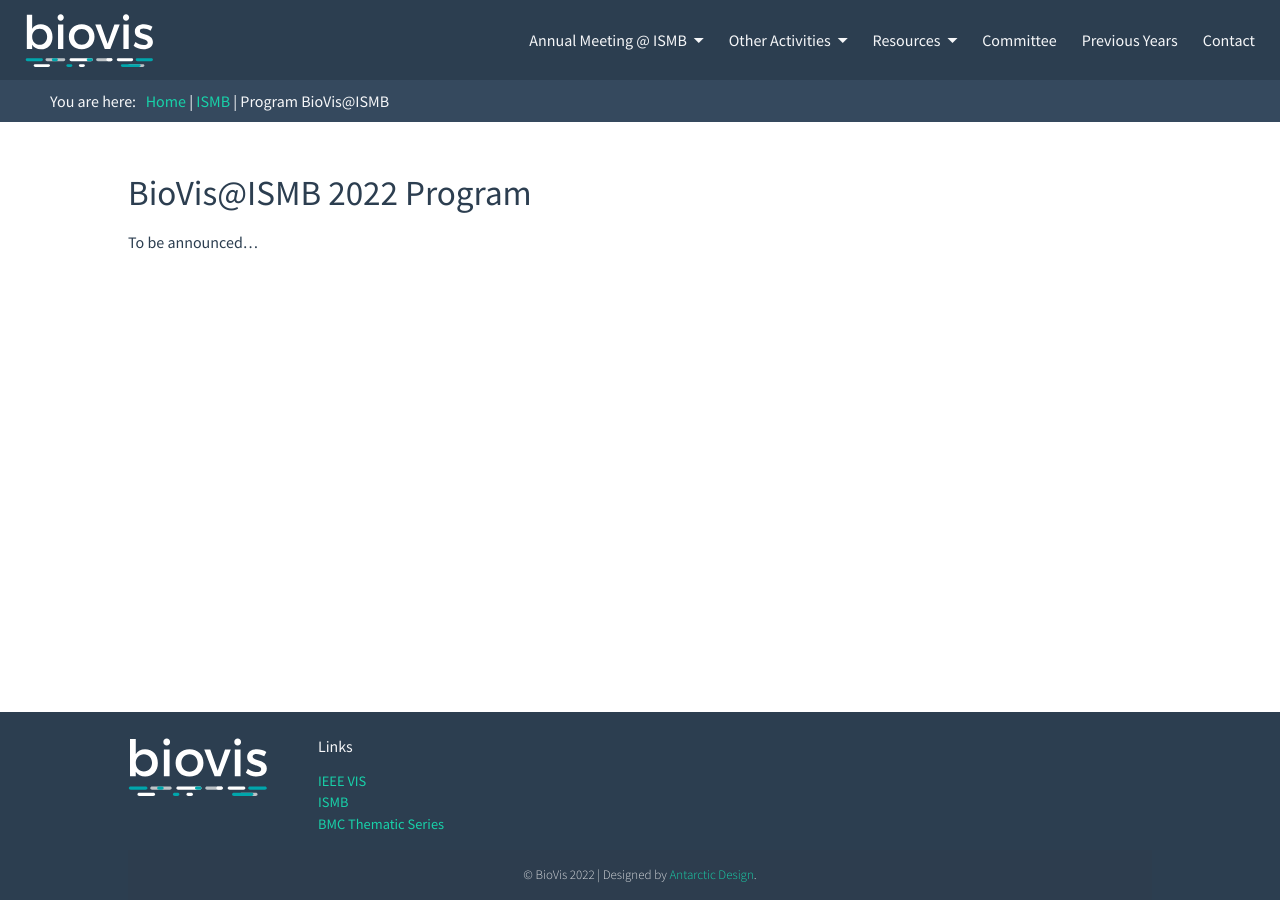
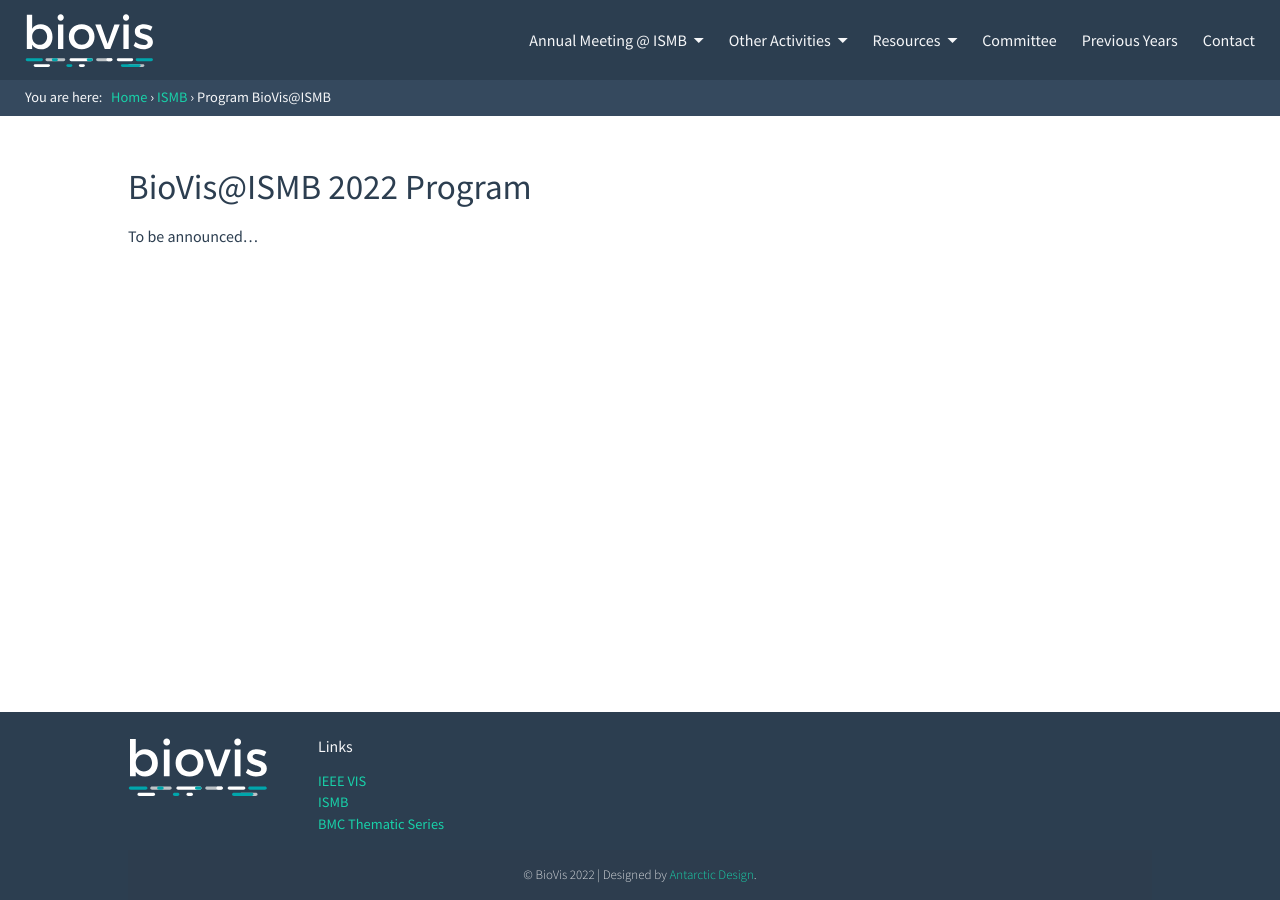
Before and after one commit to foreveremain/2024, a Jekyll site: the page built from program_ismb.md, in a window 1280 px wide. Built offline with Jekyll 4.4.1, drawn with Linux system fonts in a browser that asks for light colours.

Commit message:
fix breadcrumb

```diff
--- a/_layouts/page.html
+++ b/_layouts/page.html
@@ -1,18 +1,15 @@
 ---
 layout: default
 ---
-
-<div class="breadcrumbs moduletable">
-  <ul class="breadcrumb">
+<ul class="breadcrumb">
     <li class="active">You are here: &nbsp;</li>
-    <li><a href="{{ site.baseurl }}/" class="pathway">Home</a> |</li>
+    <li><a href="{{ site.baseurl }}/" class="pathway">Home</a> &rsaquo; </li>
     {% if page.back_title %}
-    <li><a href="{{ site.baseurl }}/{{page.back_url}}" class="pathway">{{page.back_title}}</a> |</li>
+    <li><a href="{{ site.baseurl }}/{{page.back_url}}" class="pathway">{{page.back_title}}</a> &rsaquo; </li>
     {% endif %}
     <li class="active"><span>{{ page.title }}</span></li>
-  </ul>
-</div>
+</ul>
 
 <article>
-{{ content }}
+    {{ content }}
 </article>
--- a/css/main.css
+++ b/css/main.css
@@ -92,7 +92,7 @@ h5 {
 }
 
 @media only screen and (max-width: 993px) {
-	.row {
+	.row.monospace {
 		flex-direction: column;
 	}
 
@@ -506,19 +506,17 @@ footer.page-footer .footer-copyright {
 }
 
 
-.breadcrumbs {
+.breadcrumb {
+	margin: 0;
     background-color: var(--background-color-dark);
     color: var(--text-color-on-dark);
-    padding: 1px 1px 1px 10px;
+	font-size: 90%;
+
+	padding: 0.5em calc(var(--base-gap) * 0.5);
 }
 
-.breadcrumbs a {
+.breadcrumb a {
 	color: var(--link-color-on-dark);
-}
-
-.breadcrumb {
-	margin: 0.5em 0;
-	font-size: 1rem;
 }
 
 .breadcrumb li {
--- a/ismb.html
+++ b/ismb.html
@@ -32,7 +32,7 @@ permalink: /ismb/
     </div>
 </div>
 
-<div class="row" style="margin-top: var(--gap)">
+<div class="row monospace" style="margin-top: var(--gap)">
     <div>
         <h3 id="ismbImportantDates">Important Dates</h3>
         <ul>
```
